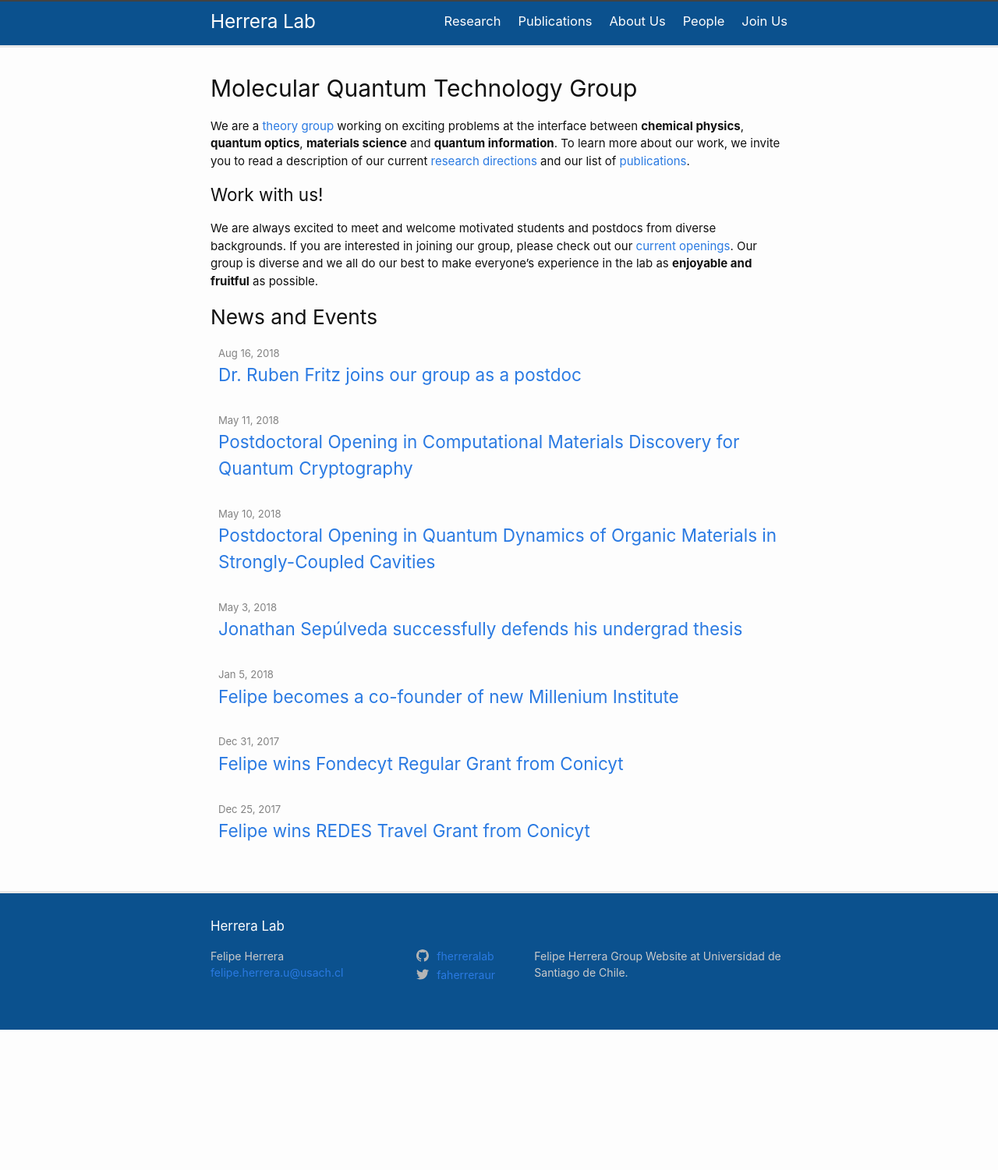
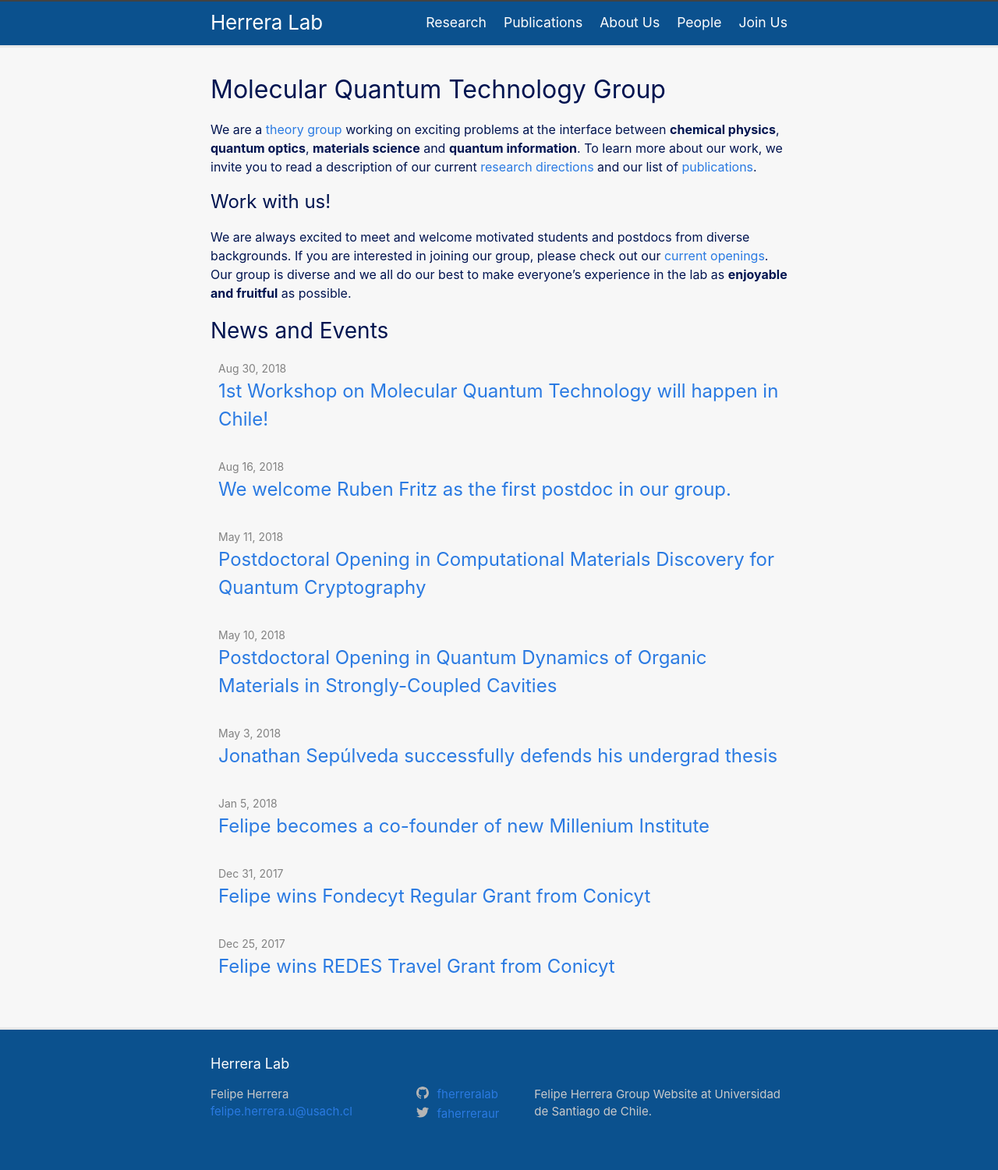
Before and after one commit to fherreralab/fherreralab.github.io, a Jekyll site: the page built from index.md, in a window 1280 px wide. Shown: the whole page at 78% size. Built offline with Jekyll 4.4.1, drawn with Linux system fonts in a browser that asks for light colours; before the commit the page ends 1321 px from its top, so only the background shows below that.

Commit message:
added workshop news

```diff
--- a/_posts/2018-08-16-Ruben-Fritz-joins-our-group.md
+++ b/_posts/2018-08-16-Ruben-Fritz-joins-our-group.md
@@ -1,6 +1,6 @@
 ---
 layout: page
-title: "Dr. Ruben Fritz joins our group as a postdoc"
+title: "We welcome Ruben Fritz as the first postdoc in our group."
 categories: jobs
 ---
 
--- /dev/null
+++ b/_posts/2018-08-30-1st-Workshop-on-Molecular-Quantum-Technology-will-happen-in-Chile.md
@@ -0,0 +1,9 @@
+---
+layout: page
+title: "1st Workshop on Molecular Quantum Technology will happen in Chile!"
+categories: jobs
+---
+
+We are happy to announce that the Millenium Institute for Research in Optics (MIRO) will host in Chile the *1st international workshop on the emerging topic of molecular quantum technology*. The meeting will take place late 2019, and will bring together leading experts in the fields of quantum control, condensed-matter physics, quantum optics, molecular and chemical physics who are actively looking for ways to exploit molecules and molecular materials for the development of novel quantum technology.
+
+**Stay tuned for more details on the event!**
--- a/_sass/minima.scss
+++ b/_sass/minima.scss
@@ -3,15 +3,15 @@
 // Define defaults for each variable.
 
 $base-font-family: -apple-system, BlinkMacSystemFont, "Segoe UI", Roboto, Helvetica, Arial, sans-serif, "Apple Color Emoji", "Segoe UI Emoji", "Segoe UI Symbol" !default;
-$base-font-size:   15px !default;
+$base-font-size:   16px !default;
 $base-font-weight: 400 !default;
 $small-font-size:  $base-font-size * 0.875 !default;
 $base-line-height: 1.5 !default;
 
 $spacing-unit:     30px !default;
 
-$text-color:       #111 !default;
-$background-color: #fdfdfd !default;
+$text-color:       #001450 !default;
+$background-color: #f7f7f7 !default;
 $brand-color:      #2a7ae2 !default;
 
 $light-text-color: #fdfdfd;
```
Also changed, not shown: research/organic-qed.md (+3 -1 lines), 4 other files.
